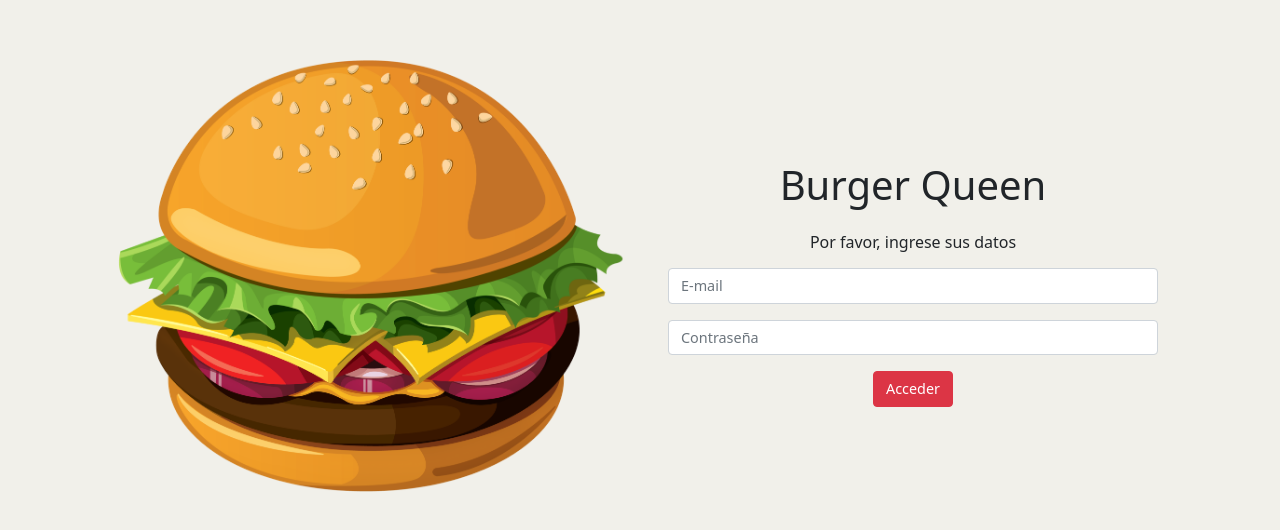
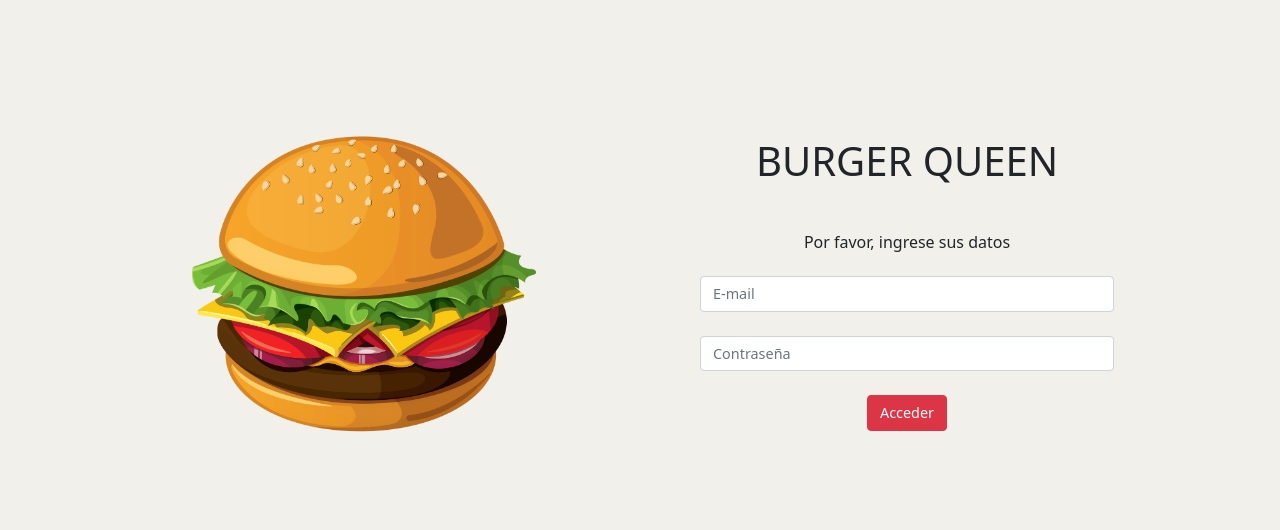
Before and after one commit to thainole/LIM014-burger-queen-api-client, a React (Create React App) app: page / in a window 1280 px wide. Shown: the part 116-646 px from the top of the page. Built offline with nearby package versions, Linux system fonts and the light colour scheme.

Commit message:
fix styles and add navbar for products categories

```diff
--- a/src/components/Login.jsx
+++ b/src/components/Login.jsx
@@ -35,13 +35,13 @@ export const Login = () => {
   return (
     <main className="vw-100 vh-100 bg-light d-flex align-items-center">
       <section className="container row d-flex align-items-center mx-auto text-dark flexWrap">
-        <figure className="col ">
-          <img src={burger} className="img-fluid" alt="burger" />
+        <figure className="col text-center mt-3">
+          <img src={burger} className="img-fluid" alt="burger" width="70%"/>
         </figure>
-        <form className="col text-center" onSubmit={(e) => handleSubmit(e)}>
-          <h1> Burger Queen </h1>
-          <h6 className="mt-4 mb-3">Por favor, ingrese sus datos</h6>
-          <div className="mb-3 px-3">
+        <form className="col text-center my-3 px-4" onSubmit={(e) => handleSubmit(e)}>
+          <h1> BURGER QUEEN </h1>
+          <h6 className="mt-5 mb-4">Por favor, ingrese sus datos</h6>
+          <div className="mb-3 px-3 mb-lg-4 px-lg-5">
             <input
               type="email"
               className="form-control"
@@ -51,7 +51,7 @@ export const Login = () => {
               onChange={(e) => setEmail(e.target.value)}
             />
           </div>
-          <div className="mb-3 px-3">
+          <div className="mb-3 px-3 mb-lg-4 px-lg-5">
             <input
               type="password"
               className="form-control"
--- /dev/null
+++ b/src/components/Orders/EachProduct.jsx
@@ -0,0 +1,14 @@
+import React from 'react'
+
+export const EachProduct = ({product, index}) => {
+  return (
+    <div className="card cardsWidth m-2" width="9rem" key={index}>
+      <img src={product.image} className="card-img-top imgCardSize" alt="" />
+      <div className="card-body p-1 text-center">
+        <p className="m-auto fw-bold">{product.name}</p>
+        <p className="m-auto">S/. {product.price}</p>
+      </div>
+      <button className="btn btn-danger p-1 m-1">Agregar</button>
+    </div>
+  )
+}
--- a/src/components/Orders/Products.jsx
+++ b/src/components/Orders/Products.jsx
@@ -1,28 +1,49 @@
 import React from 'react'
 import { productsRequest } from '../../services/products'
+import { EachProduct } from './EachProduct'
 
 export const Products = () => {
 
   const [products, setProducts] = React.useState([])
-
   productsRequest().then(res => setProducts(res.products))
 
+  const firstView = products.filter((elem) => elem.type === "Desayuno");
+  const [list, setList] = React.useState(firstView);
+
+  const productsType = (option) => {
+    // eslint-disable-next-line default-case
+    switch (option) {
+      case "Desayuno":
+        const breakfast = products.filter((elem) => elem.type === option);
+        return setList(breakfast);
+      case "Hamburguesas":
+        const burgers = products.filter((elem) => elem.type === option);
+        return setList(burgers);
+      case "Acompañamientos":
+        const sides = products.filter((elem) => elem.type === option);
+        return setList(sides);
+      case "Bebidas":
+        const drinks = products.filter((elem) => elem.type === option);
+        return setList(drinks);
+    }
+  };
 
   return (
     <section className="containerProd">
-      <h5>Hi soy productitos</h5>
-       <article className="d-flex flexWrap ">
-          {products.map((product) => (
-            <div className="card cardsWidth m-2" width="9rem" key={product.id}>
-              <img src={product.image} className="card-img-top imgCardSize" alt="" />
-              <div className="card-body p-1 text-center">
-                <p className="m-auto fw-bold">{product.name}</p>
-                <p className="m-auto">S/. {product.price}</p>
-              </div>
-              <button className="btn btn-danger p-1 m-1">Agregar</button>
-            </div>
-          ))}
-      </article>
+      <nav>
+        <ul className="nav" >
+          <li className="btn me-1 px-2" onClick={() => productsType("Desayuno")}>Desayuno</li>
+          <li className="btn me-1 px-2" onClick={() => productsType("Hamburguesas")}>Hamburguesas</li>
+          <li className="btn me-1 px-2" onClick={() => productsType("Acompañamientos")}>Acompañamientos</li>
+          <li className="btn px-2" onClick={() => productsType("Bebidas")}>Bebidas</li>
+        </ul>
+        <hr className="m-0" />
+      </nav>
+      <article className="d-flex flexWrap ">
+        {list.map((product, index) => (
+          <EachProduct product={product} index={index}/>
+        ))}
+    </article>
     </section>
   )
 }
```
